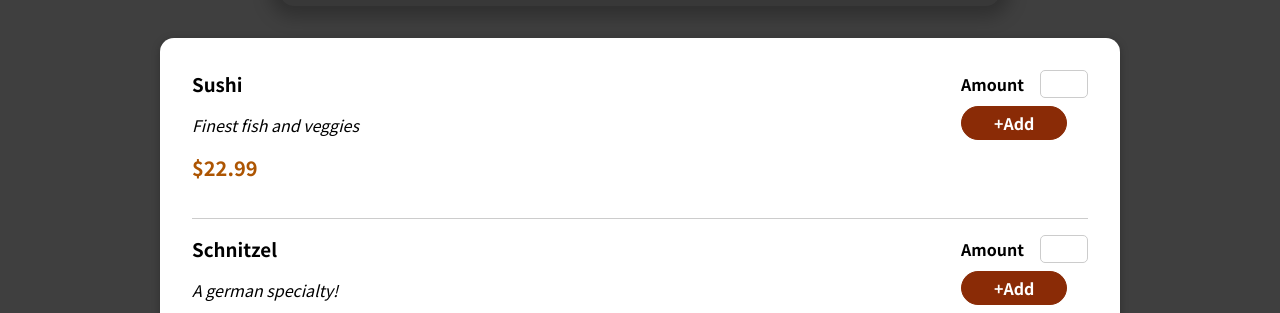
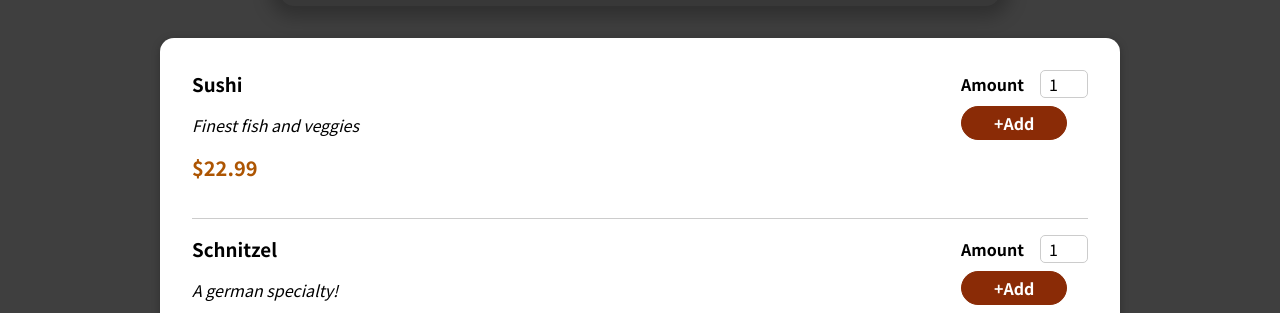
Before and after one commit to jeffMullen/react-food-order-app, a React (Create React App) app: page / in a window 1280 px wide. Shown: the part 467-780 px from the top of the page. Built offline with nearby package versions, Linux system fonts and the light colour scheme.

Commit message:
creating stateful updating of input value

```diff
--- a/src/components/AvailableMeals/AvailableMeals.js
+++ b/src/components/AvailableMeals/AvailableMeals.js
@@ -13,8 +13,8 @@ const AvailableMeals = () => {
       <ul>
         {DUMMY_MEALS.map((meal) => {
           return (
-            <li>
-              <MealItem key={meal.id} meal={meal}></MealItem>
+            <li key={meal.id}>
+              <MealItem meal={meal}></MealItem>
             </li>
           );
         })}
--- a/src/components/AvailableMeals/MealItemForm/MealItemForm.js
+++ b/src/components/AvailableMeals/MealItemForm/MealItemForm.js
@@ -1,14 +1,25 @@
-import React from "react";
+import React, { useState } from "react";
 import Input from "../../UI/Input/Input";
 
 import classes from "./MealItemForm.module.css";
 
 const MealItemForm = () => {
+  const [amount, setAmount] = useState(1);
+
+  const amountChangeHandler = (e) => {
+    setAmount(e.target.value);
+  };
+
   return (
     <div className={classes.form}>
       <form>
-        <Input label="Amount" type="number" min="0">
-        </Input>
+        <Input
+          label="Amount"
+          type="number"
+          min="0"
+          defaultValue={amount}
+          onChange={amountChangeHandler}
+        ></Input>
         <button>+Add</button>
       </form>
     </div>
--- a/src/components/UI/Input/Input.js
+++ b/src/components/UI/Input/Input.js
@@ -6,8 +6,12 @@ const Input = (props) => {
   return (
     <div className={`${classes.input} ${props.className}`}>
       <label>{props.label}</label>
-      <input type={props.type} min={props.min}></input>
-      {/* {props.children} */}
+      <input
+        type={props.type}
+        min={props.min}
+        defaultValue={props.defaultValue}
+        onChange={props.onChange}
+      ></input>
     </div>
   );
 };
```
Also changed, not shown: 1 other file (tests, documents, lock files or other folders).
